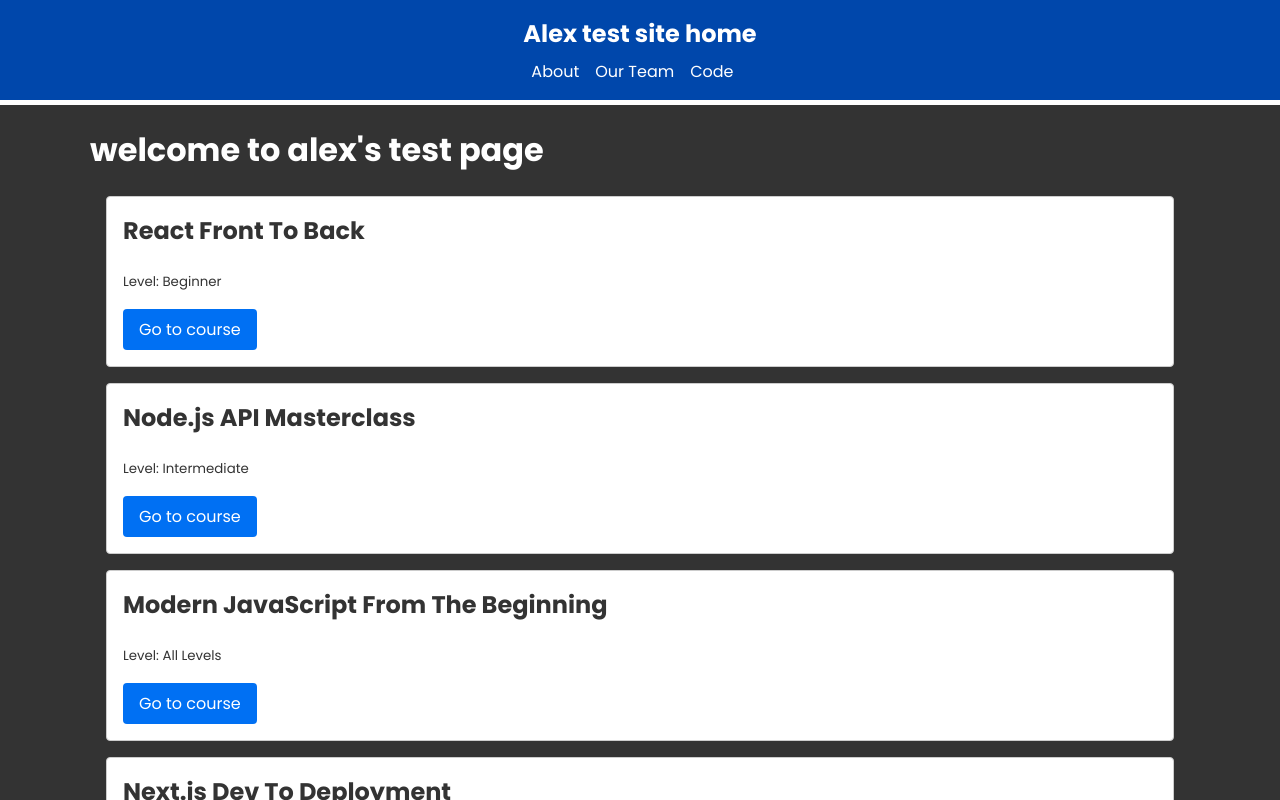
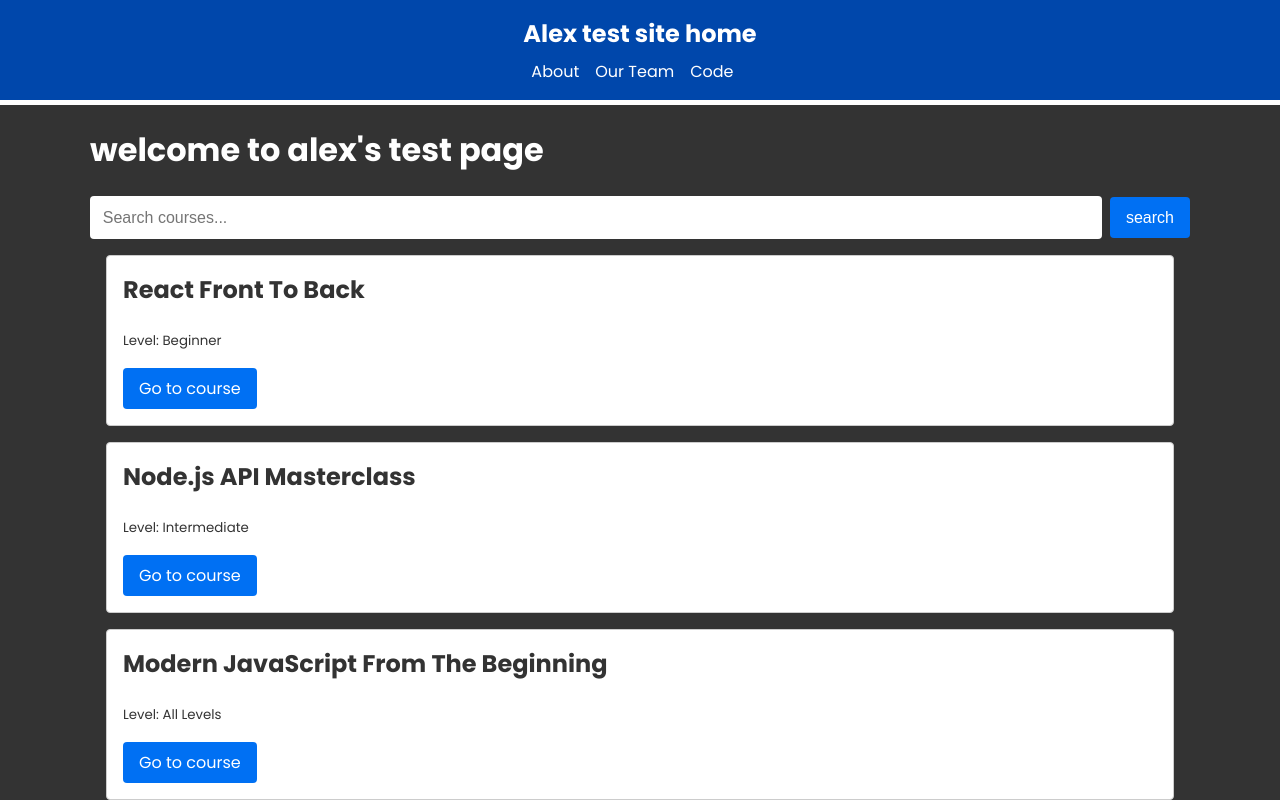
Before and after one commit to bushbass/traversy-next13-crash, a Next.js app: page / in a window 1280 px wide. Shown: the top 800 px of the page. Built offline with nearby package versions, Linux system fonts and the light colour scheme.

Commit message:
finished

```diff
--- a/app/api/courses/route.js
+++ b/app/api/courses/route.js
@@ -1,7 +1,22 @@
 import { NextResponse } from 'next/server'
+import { v4 as uuidv4 } from 'uuid'
 
 import courses from './data.json'
 
 export async function GET(request) {
   return NextResponse.json(courses)
 }
+
+export async function POST(request) {
+  const { title, description, level, link } = await request.json()
+  const newCourse = {
+    id: uuidv4(),
+    title,
+    description,
+    level,
+    link,
+  }
+  courses.push(newCourse)
+
+  return NextResponse.json(courses)
+}
--- /dev/null
+++ b/app/api/courses/search/route.js
@@ -0,0 +1,11 @@
+import { NextResponse } from 'next/server'
+import courses from '../data.json'
+
+export async function GET(request) {
+  const { searchParams } = new URL(request.url)
+  const query = searchParams.get('query')
+  const filteredCourses = courses.filter((course) => {
+    return course.title.toLowerCase().includes(query.toLocaleLowerCase())
+  })
+  return NextResponse.json(filteredCourses)
+}
--- /dev/null
+++ b/app/components/CourseSearch.jsx
@@ -0,0 +1,28 @@
+'use client'
+
+import { useState } from 'react'
+
+function CourseSearch({ getSearchResults }) {
+  const [query, setQuery] = useState()
+  const handleSubmit = async (e) => {
+    e.preventDefault()
+    const res = await fetch(`/api/courses/search?query=${query}`)
+    const courses = await res.json()
+    getSearchResults(courses)
+  }
+  return (
+    <form className='search-form' onSubmit={handleSubmit}>
+      <input
+        type='text'
+        className='search-input'
+        placeholder='Search courses...'
+        value={query}
+        onChange={(e) => setQuery(e.target.value)}
+      />{' '}
+      <button className='search-button' type='submit'>
+        search
+      </button>
+    </form>
+  )
+}
+export default CourseSearch
--- a/app/components/Courses.jsx
+++ b/app/components/Courses.jsx
@@ -1,13 +1,6 @@
 import Link from 'next/link'
 
-async function fetchCourses() {
-  const response = await fetch('http://localhost:3000/api/courses')
-  const courses = response.json()
-  return courses
-}
-
-const Courses = async () => {
-  const courses = await fetchCourses()
+const Courses = ({ courses }) => {
   return (
     <div>
       {courses.map((course) => (
--- a/app/page.jsx
+++ b/app/page.jsx
@@ -1,14 +1,31 @@
-import React from 'react'
+'use client'
+import React, { useEffect, useState } from 'react'
+import LoadingPage from './loading'
+
 import Link from 'next/link'
 import Courses from './components/Courses'
+import CourseSearch from './components/CourseSearch'
+
 const HomePage = () => {
+  const [courses, setCourses] = useState([])
+  const [loading, setLoading] = useState(true)
+  useEffect(() => {
+    const fetchCourses = async () => {
+      const res = await fetch('/api/courses')
+      const data = await res.json()
+      setCourses(data)
+      setLoading(false)
+    }
+    fetchCourses()
+  }, [])
+  if (loading) {
+    return <LoadingPage />
+  }
   return (
     <div>
       <h1>welcome to alex's test page</h1>
-
-      <>
-        <Courses></Courses>
-      </>
+      <CourseSearch getSearchResults={(results) => setCourses(results)} />
+      <Courses courses={courses} />
     </div>
   )
 }
--- a/package.json
+++ b/package.json
@@ -12,6 +12,7 @@
     "next": "13.5.4",
     "react": "^18",
     "react-dom": "^18",
-    "react-icons": "^4.11.0"
+    "react-icons": "^4.11.0",
+    "uuid": "^9.0.1"
   }
 }
```
Also changed, not shown: 1 other file (tests, documents, lock files or other folders).
